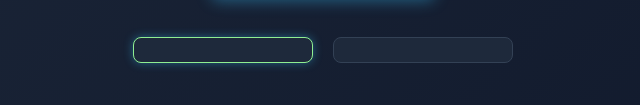
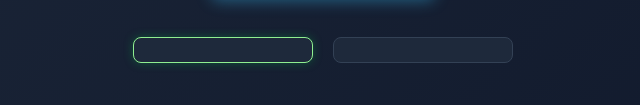
Before and after one commit to irfanCodes1/PasswordGenerator, a plain HTML site: page index.html in a window 1280 px wide. In both pictures the pointer is over the element 540 px from the left and 518 px from the top of the page. Shown: the part 469-574 px from the top of the page, 317-957 px from the left. Drawn offline with Linux system fonts and the light colour scheme.

Commit message:
Update style.css

```diff
--- a/style.css
+++ b/style.css
@@ -78,5 +78,5 @@ p {
 
 .pass p:hover {
   border-color: lightgreen;
-  box-shadow: 0 0 10px rgba(56, 189, 248, 0.4);
+  box-shadow: 0 0 10px rgba(9, 154, 67, 0.4);
 }
```
